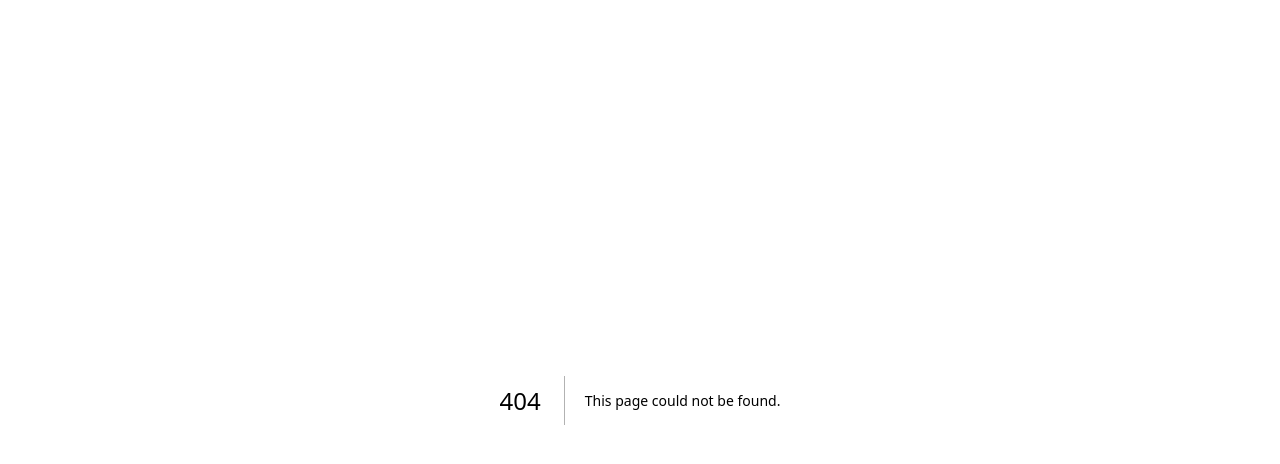
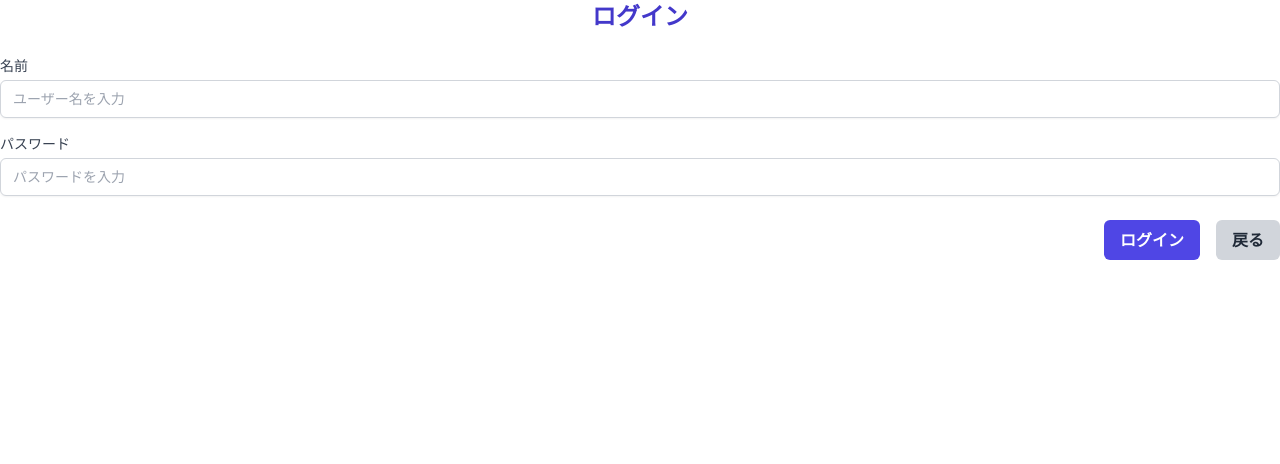
Before and after one commit to jojojoker893/Trade-Rush, a Next.js app in the folder frontend/: page /signin in a window 1280 px wide. Before the commit this address had no page. Shown: the top 464 px of the page. Built offline with nearby package versions, Linux system fonts and the light colour scheme.

Commit message:
feat: rootページからsignup/signinへ遷移できるようにした

```diff
--- /dev/null
+++ b/frontend/app/components/App.jsx
@@ -0,0 +1,25 @@
+'use client'
+
+import { useState } from 'react';
+import Home from './Home';
+import SignUp from './SignUp';
+import SignIn from './SignIn';
+
+const App = () => {
+  const [isSignUp, setIsSignUp] = useState(false);
+  const [isSignIn, setIsSignIn] = useState(false);
+
+  if (isSignUp) {
+    return <SignUp onBack={() => setIsSignUp(false)} />;
+  }
+
+  if (isSignIn) {
+    return <SignIn onBack={() => setIsSignIn(false)} />;
+  }
+
+  return (
+    <Home setIsSignUp={setIsSignUp} setIsSignIn={setIsSignIn} />
+  );
+}
+
+export default App;
--- /dev/null
+++ b/frontend/app/components/Home.jsx
@@ -0,0 +1,30 @@
+'use client';
+
+const Home = ({ setIsSignUp, setIsSignIn }) => {
+  return (
+    <div className='w-screen h-screen relative overflow-hidden'>
+      <img src="/home.jpg" alt="Home" className='w-full h-full object-cover absolute top-0 left-0 z-10' />
+      <div className='bg-black bg-opacity-60 w-full h-full absolute top-0 left-0 z-10'>
+        <div className='absolute top-1/2 left-1/2 transform -translate-x-1/2 -translate-y-1/2 text-white text-center z-20'>
+          <h1 className='text-5xl font-bold mb-6'>Trade Rush</h1>
+          <div>
+            <button
+              className='bg-white text-black px-6 py-3 mr-4 rounded-lg text-base font-semibold hover:bg-blue-500 hover:text-white transition duration-300'
+              onClick={() => setIsSignUp(true)}
+            >
+              新規登録
+            </button>
+            <button
+              className='bg-transparent text-white px-6 py-3 border-2 border-white rounded-lg text-base font-semibold hover:bg-blue-500 hover:text-white transition duration-300'
+              onClick={() => setIsSignIn(true)}
+            >
+              ログイン
+            </button>
+          </div>
+        </div>
+      </div>
+    </div>
+  );
+};
+
+export default Home;
--- /dev/null
+++ b/frontend/app/components/Navigation.jsx
@@ -0,0 +1 @@
+import { HashRouter, Route, Routes, NavLink } from 'react-router-dom'
--- /dev/null
+++ b/frontend/app/components/SignIn.jsx
@@ -0,0 +1,65 @@
+import { useContext, useEffect, useState } from "react";
+import ApiAction from '../../lib/api/application';
+import { AuthContext } from '../contexts/AuthContext.jsx';
+
+const SignIn = ({ onBack }) => {
+  const { setToken } = useContext(AuthContext);
+  const [signInUser, setSignInUser] = useState({
+    name: "",
+    password: "",
+  });
+
+  const handleSignIn = () => {
+    ApiAciton.signSignIn(signInUser)
+      .then((response) => {
+        onBack()
+        setToken(response.data)
+      })
+  };
+
+  return (
+    <div className="w-full">
+      <h1 className="text-2xl font-bold mb-6 text-center text-indigo-700">ログイン</h1>
+
+      <div className="mb-4">
+        <label className="block text-sm font-medium text-gray-700 mb-1">名前</label>
+        <input
+          type="text"
+          className="w-full px-3 py-2 border border-gray-300 rounded-md shadow-sm focus:outline-none focus:ring-indigo-500 focus:border-indigo-500 sm:text-sm"
+          placeholder="ユーザー名を入力"
+          value={signInUser.name}
+          onChange={(e)=>setSignInUser({...signInUser, name: e.target.value})}
+        />
+      </div>
+
+      <div className="mb-6">
+        <label className="block text-sm font-medium text-gray-700 mb-1">パスワード</label>
+        <input
+          type="password"
+          className="w-full px-3 py-2 border border-gray-300 rounded-md shadow-sm focus:outline-none focus:ring-indigo-500 focus:border-indigo-500 sm:text-sm"
+          placeholder="パスワードを入力"
+          value={signInUser.password}
+          onChange={(e)=>setSignInUser({...signInUser, password: e.target.value})}
+        />
+      </div>
+
+      <div className="flex justify-end space-x-4">
+        <button
+          className="bg-indigo-600 hover:bg-indigo-700 text-white font-semibold py-2 px-4 rounded-md transition duration-200"
+          onClick={()=>handleSignIn()}
+        >
+          ログイン
+        </button>
+        <button
+          onClick={onBack}
+          className="bg-gray-300 hover:bg-gray-400 text-gray-800 font-semibold py-2 px-4 rounded-md transition duration-200"
+        >
+          戻る
+        </button>
+      </div>
+
+    </div>
+  );
+};
+
+export default SignIn;
--- /dev/null
+++ b/frontend/app/components/SignUp.jsx
@@ -0,0 +1,64 @@
+import { useContext, useEffect, useState } from "react";
+import ApiAction from '../../lib/api/application.js';
+import { AuthContext } from '../contexts/AuthContext.jsx';
+
+const SignUp = ({ onBack }) => {
+  const { setToken } = useContext(AuthContext);
+  const [signUpUser, setSignUpUser] = useState({
+    name: "",
+    password: "",
+    password_confirmation: null
+  });
+
+  const handleCreate = () => {
+    ApiAction.createUser(signUpUser)
+    .then((response)=> {
+      onBack()
+      setToken(response.data)
+    })
+  };
+
+  return (
+    <div className="w-full">
+      <h1 className="text-2xl font-bold mb-6 text-center text-indigo-700">新規登録</h1>
+
+      <div className="mb-4">
+        <label className="block text-sm font-medium text-gray-700 mb-1">名前</label>
+        <input
+          type="text"
+          className="w-full px-3 py-2 border border-gray-300 rounded-md shadow-sm focus:outline-none focus:ring-indigo-500 focus:border-indigo-500 sm:text-sm"
+          value={signUpUser.name}
+          onChange={(e)=>setSignUpUser({...signUpUser, name: e.target.value})}
+        />
+      </div>
+
+      <div className="mb-6">
+        <label className="block text-sm font-medium text-gray-700 mb-1">パスワード</label>
+          <input
+            type="password"
+            className="w-full px-3 py-2 border border-gray-300 rounded-md shadow-sm focus:outline-none focus:ring-indigo-500 focus:border-indigo-500 sm:text-sm"
+            value={signUpUser.password}
+            onChange={(e)=>setSignUpUser({...signUpUser, password: e.target.value})}
+          />
+      </div>
+
+      <div className="flex justify-end space-x-4">
+        <button
+          className="bg-indigo-600 hover:bg-indigo-700 text-white font-semibold py-2 px-4 rounded-md transition duration-200"
+          onClick={()=>handleCreate()}
+          >
+            登録
+        </button>
+        <button
+          onClick={onBack}
+          className="bg-gray-300 hover:bg-gray-400 text-gray-800 font-semibold py-2 px-4 rounded-md transition duration-200"
+        >
+          戻る
+        </button>
+      </div>
+
+    </div>
+  );
+};
+
+export default SignUp;
--- a/frontend/app/contexts/AuthContext.jsx
+++ b/frontend/app/contexts/AuthContext.jsx
@@ -1,12 +1,13 @@
+'use client'
+
 import { createContext, useEffect, useState } from "react";
 
 export const AuthContext = createContext();
 
 export const AuthProvider = ({ children }) => {
-  const [token, setToken] = useState(() => localStorage.getItem('token'));
-
+  const [token, setToken] = useState(null);
   useEffect(()=> {
-    const storedToken = localStorage.getItem('token')
+    const storedToken = localStorage.getItem('token');
     setToken(storedToken)
   }, [] );
 
@@ -16,5 +17,5 @@ export const AuthProvider = ({ children }) => {
     <AuthContext.Provider value={{token, setToken, isLoggedIn}}>
       { children }
     </AuthContext.Provider>
-  )
-}
+  );
+};
--- a/frontend/app/layout.jsx
+++ b/frontend/app/layout.jsx
@@ -1,4 +1,5 @@
 import './globals.css'
+import { AuthProvider } from './contexts/AuthContext'
 
 export const metadata = {
   title: 'Trade Rush',
@@ -8,7 +9,11 @@ export const metadata = {
 export default function RootLayout({ children }) {
   return (
     <html lang="ja">
-      <body>{children}</body>
+      <body>
+        <AuthProvider>
+          {children}
+        </AuthProvider>
+      </body>
     </html>
   )
 }
--- a/frontend/app/page.jsx
+++ b/frontend/app/page.jsx
@@ -1,30 +1,5 @@
-'use client';
+import App from './components/App';
 
-const Home = ({ setIsSignUp, setIsSignIn }) => {
-  return (
-    <div className='w-screen h-screen relative overflow-hidden'>
-      <img src="/home.jpg" alt="Home" className='w-full h-full object-cover absolute top-0 left-0 z-10' />
-      <div className='bg-black bg-opacity-60 w-full h-full absolute top-0 left-0 z-10'>
-        <div className='absolute top-1/2 left-1/2 transform -translate-x-1/2 -translate-y-1/2 text-white text-center z-20'>
-          <h1 className='text-5xl font-bold mb-6'>Trade Rush</h1>
-          <div>
-            <button
-              className='bg-white text-black px-6 py-3 mr-4 rounded-lg text-base font-semibold hover:bg-blue-500 hover:text-white transition duration-300'
-              onClick={() => setIsSignUp(true)}
-            >
-              新規登録
-            </button>
-            <button
-              className='bg-transparent text-white px-6 py-3 border-2 border-white rounded-lg text-base font-semibold hover:bg-blue-500 hover:text-white transition duration-300'
-              onClick={() => setIsSignIn(true)}
-            >
-              ログイン
-            </button>
-          </div>
-        </div>
-      </div>
-    </div>
-  );
-};
-
-export default Home;
+export default function Page() {
+  return <App />;
+}
--- /dev/null
+++ b/frontend/app/signin/page.jsx
@@ -0,0 +1,6 @@
+'use client'
+import SignIn from "../components/SignIn";
+
+export default function SignInPage() {
+  return <SignIn />
+}
```
Also changed, not shown: frontend/app/components/Modal.jsx (added).
